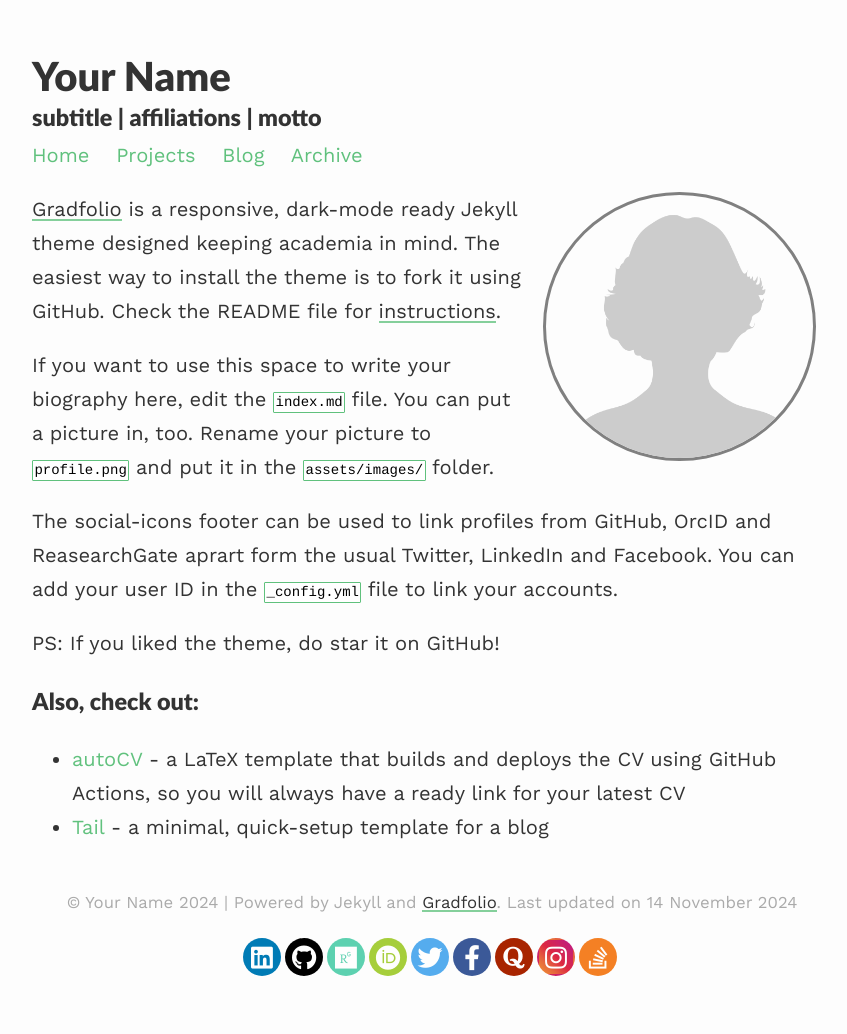
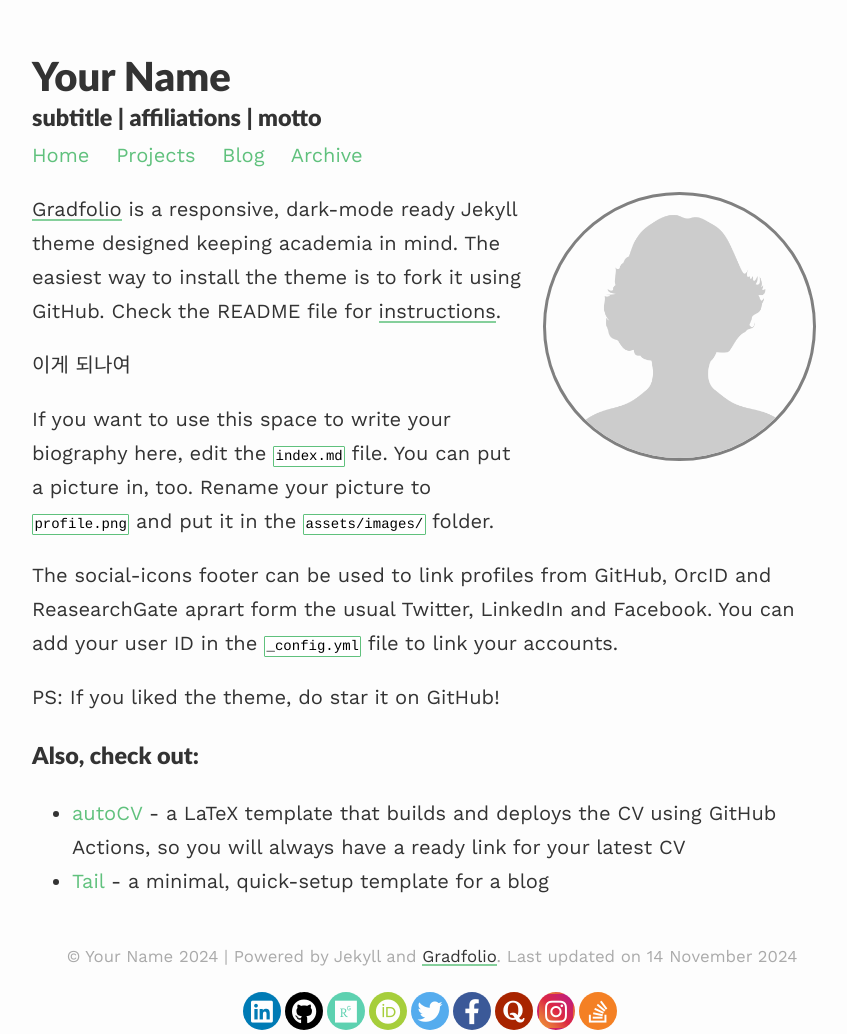
Before and after one commit to soysilver/soysilvery, a Jekyll site: the page built from index.md, in a window 1280 px wide. Shown: the whole page, without its empty margins (208-1055 px from the left). Built offline with Jekyll 4.4.1, drawn with Linux system fonts in a browser that asks for light colours; nearby versions of some CDN libraries; before the commit the page ends 980 px from its top, so only the background shows below that.

Commit message:
Update index.md

```diff
--- a/index.md
+++ b/index.md
@@ -9,6 +9,8 @@ published: true
 
 [Gradfolio](https://github.com/jitinnair1/gradfolio){:target="_blank"} is a responsive, dark-mode ready Jekyll theme designed keeping academia in mind. The easiest way to install the theme is to fork it using GitHub. Check the README file for [instructions](https://github.com/jitinnair1/gradfolio#installation){:target="_blank"}.
 
+이게 되나여
+
 If you want to use this space to write your biography here, edit the `index.md` file. You can put a picture in, too. Rename your picture to `profile.png` and put it in the `assets/images/` folder.
 
 The social-icons footer can be used to link profiles from GitHub, OrcID and ReasearchGate aprart form the usual Twitter, LinkedIn and Facebook. You can add your user ID in the `_config.yml` file to link your accounts.
```
